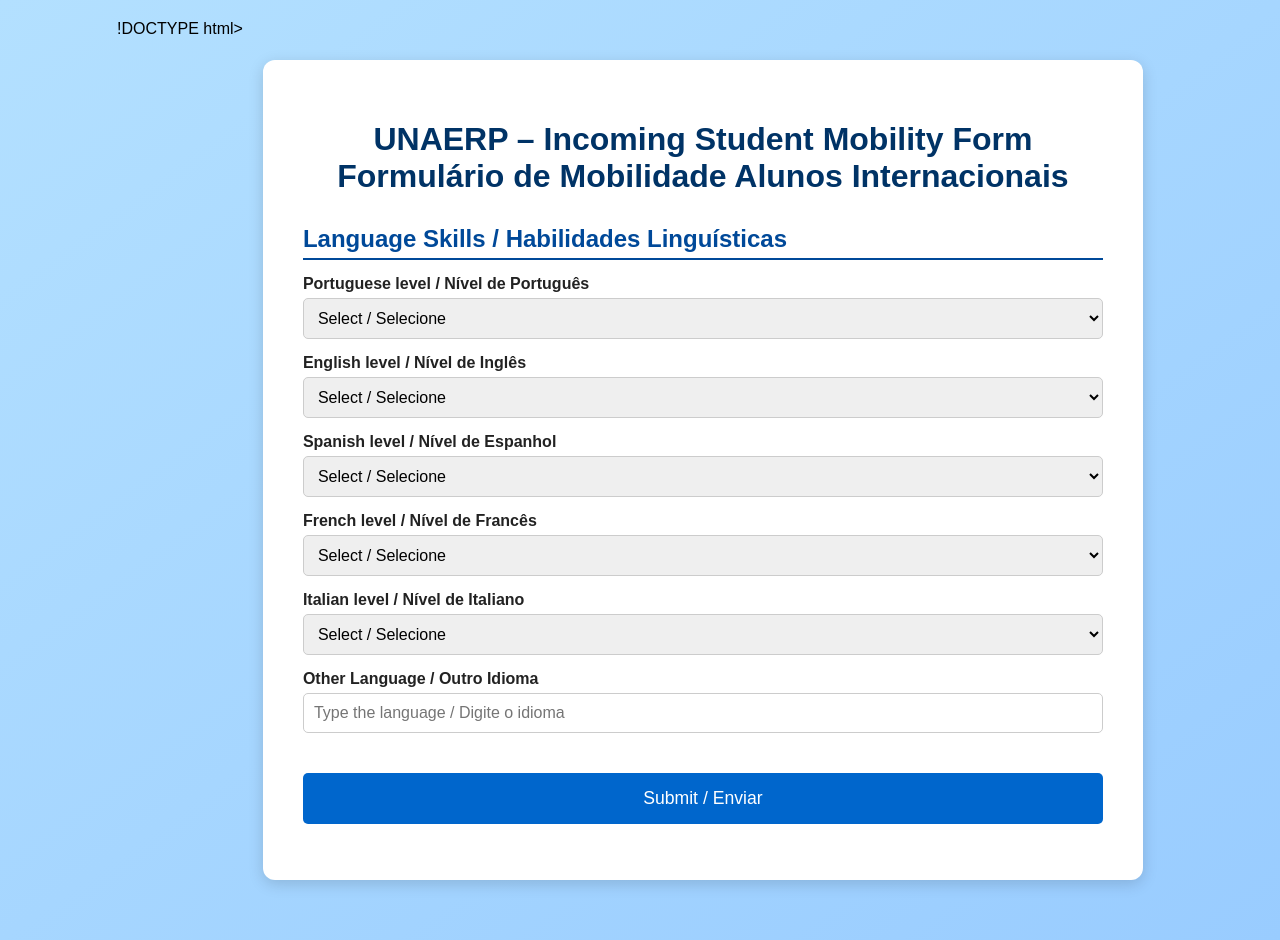
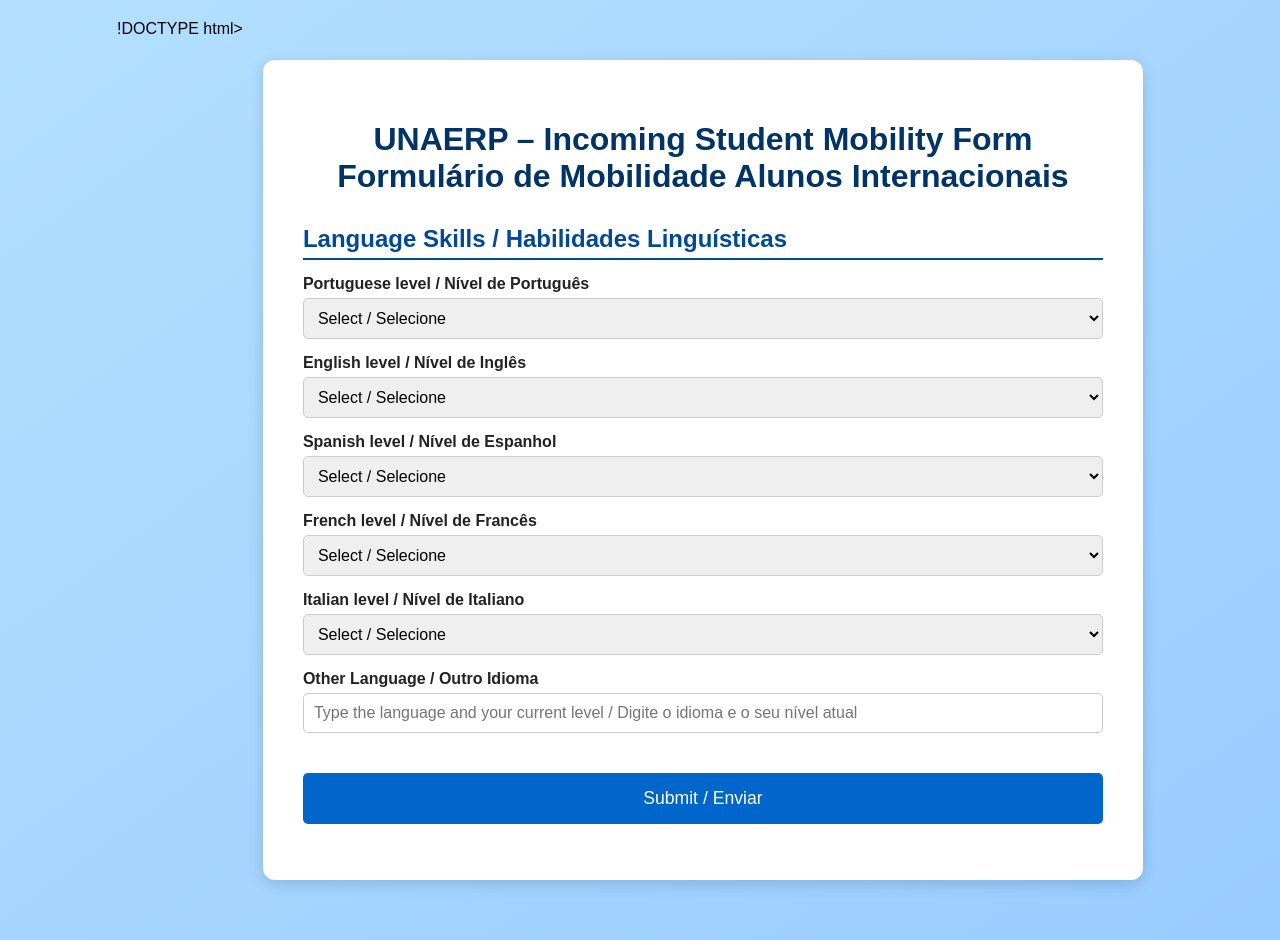
Before and after one commit to mpevangelista182/UNAERP_academic_mobility_plataform, a plain HTML site: page index.html in a window 1280 px wide. Drawn offline with Linux system fonts and the light colour scheme.

Commit message:
Update index.html
addded a place holder on the other language field

```diff
--- a/index.html
+++ b/index.html
@@ -77,7 +77,7 @@
         </select>
 
         <label>Other Language / Outro Idioma</label>
-        <input type="text" id="otherLanguageName" name="otherLanguageName" placeholder="Type the language / Digite o idioma">
+        <input type="text" id="otherLanguageName" name="otherLanguageName" placeholder="Type the language and your current level / Digite o idioma e o seu nível atual">
 
         <div id="otherLanguageLevelField" class="hidden">
           <label>Other Language Level / Nível do Outro Idioma</label>
```
